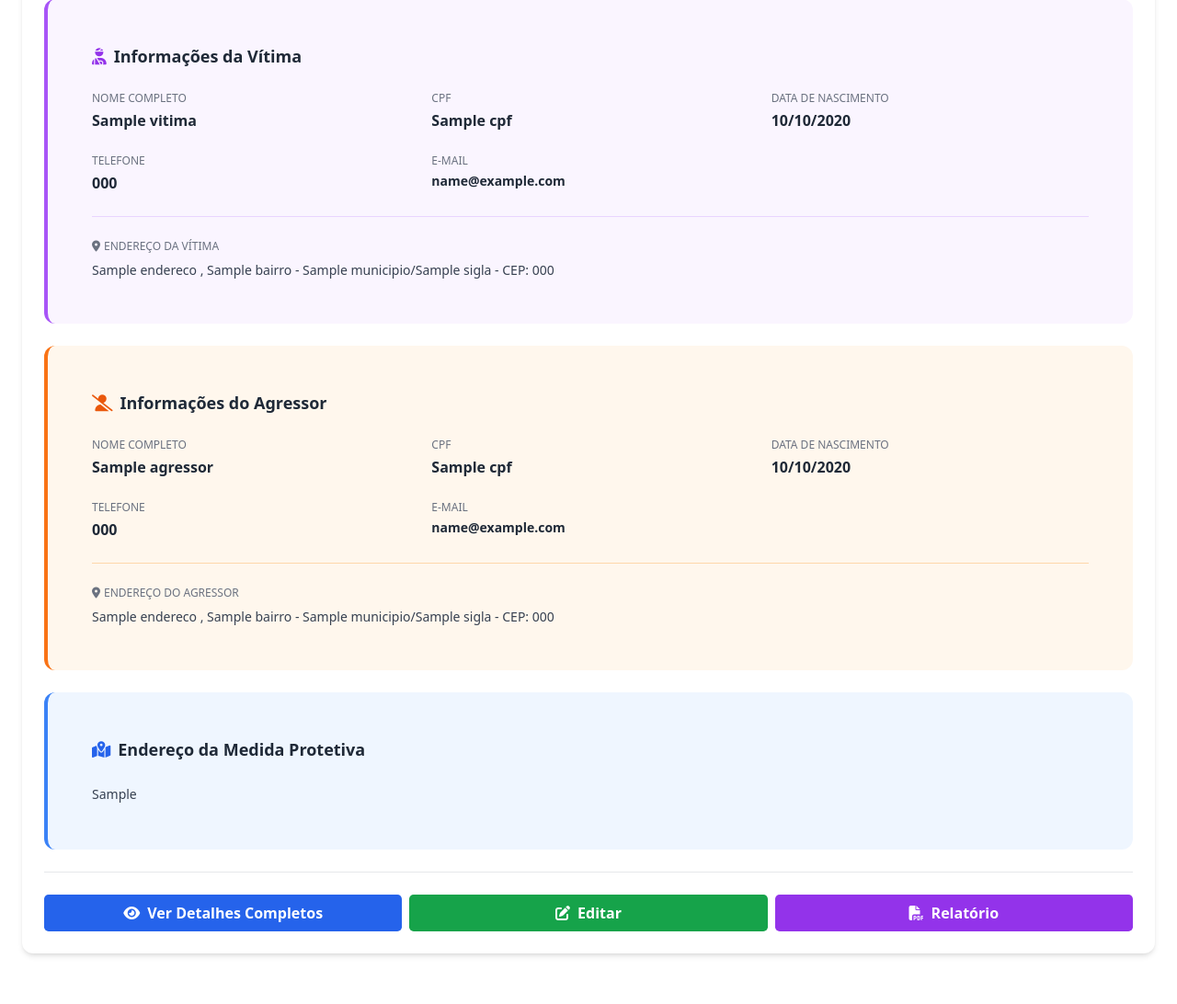
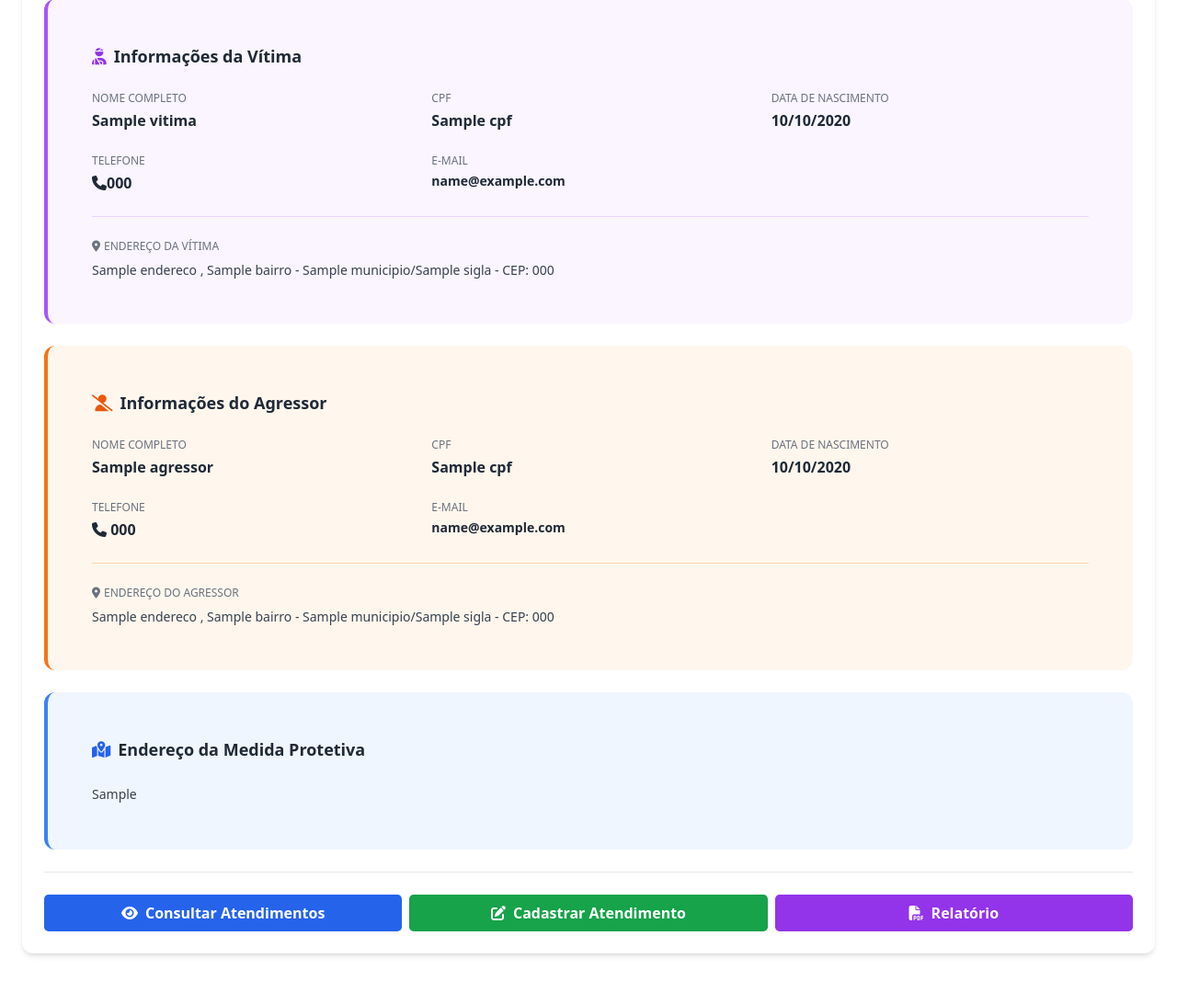
Before and after one commit to OgliariNatan/pievdcs, a Django app: template seguranca_publica/templates/parcial/consultas_informacao_vitima_agressor.html in a window 1280 px wide. Shown: the part 722-1814 px from the top of the page at 92% size. Run offline with Django 5.2, Linux system fonts and the light colour scheme; the template is opened without the code that fills it: most values are stand-ins (such as "Sample title", 1, 10 or a date in 2020); some libraries are stand-ins or nearby versions.

Commit message:
ajustando visualização da pm

```diff
--- a/seguranca_publica/templates/parcial/consultas_informacao_vitima_agressor.html
+++ b/seguranca_publica/templates/parcial/consultas_informacao_vitima_agressor.html
@@ -153,7 +153,11 @@
                 <div>
                     <p class="text-sm text-gray-600">Taxa de Proteção</p>
                     <p class="text-2xl font-bold text-gray-800">
-                        {% widthratio vitimas_unicas total_medidas 100 %}%
+                        {% if total_medidas > 0 %}
+                            {% widthratio vitimas_unicas total_medidas 100 %}%
+                        {% else %}
+                            0%
+                        {% endif %}
                     </p>
                     <p class="text-sm text-gray-400">Vítimas/Medidas</p>
                 </div>
@@ -182,11 +186,11 @@
                         </div>
                         <div>
                             <h3 class="text-xl font-bold text-white">
-                                Medida Protetiva n.{{ medida.id }}
+                                Medida Protetiva n.{{ medida.ID }}
                             </h3>
                             <p class="text-red-50 text-sm">
                                 <i class="far fa-calendar-alt mr-1"></i>
-                                Cadastrada em: {{ medida.data_hora_cadastro|date:"d/m/Y H:i" }}
+                                Cadastrada em: {{ medida.data_solicitacao|date:"d/m/Y H:i" }}
                             </p>
                         </div>
                     </div>
@@ -248,7 +252,9 @@
                         {% if medida.vitima.telefone %}
                         <div>
                             <p class="text-xs text-gray-500 uppercase mb-1">Telefone</p>
-                            <p class="font-semibold text-gray-800">{{ medida.vitima.telefone }}</p>
+                            <p class="font-semibold text-gray-800">
+                                <i class="fa fa-phone" aria-hidden="true"></i>{{ medida.vitima.telefone }}
+                            </p>
                         </div>
                         {% endif %}
 
@@ -324,7 +330,9 @@
                         {% if medida.agressor.telefone %}
                         <div>
                             <p class="text-xs text-gray-500 uppercase mb-1">Telefone</p>
-                            <p class="font-semibold text-gray-800">{{ medida.agressor.telefone }}</p>
+                            <p class="font-semibold text-gray-800">
+                                <i class="fa fa-phone" aria-hidden="true"></i> {{ medida.agressor.telefone }}
+                            </p>
                         </div>
                         {% endif %}
 
@@ -381,12 +389,12 @@
                 <div class="flex gap-2 pt-4 border-t">
                     <button onclick="visualizarDetalhesCompletos({{ medida.id }})"
                             class="flex-1 px-4 py-2 bg-blue-600 text-white rounded-lg hover:bg-blue-700 transition font-semibold">
-                        <i class="fas fa-eye mr-2"></i>Ver Detalhes Completos
+                        <i class="fas fa-eye mr-2"></i>Consultar Atendimentos
                     </button>
 
                     <button onclick="editarMedida({{ medida.id }})"
                             class="flex-1 px-4 py-2 bg-green-600 text-white rounded-lg hover:bg-green-700 transition font-semibold">
-                        <i class="fas fa-edit mr-2"></i>Editar
+                        <i class="fas fa-edit mr-2"></i>Cadastrar Atendimento
                     </button>
 
                     <button onclick="gerarRelatorioMedida({{ medida.id }})"
```
